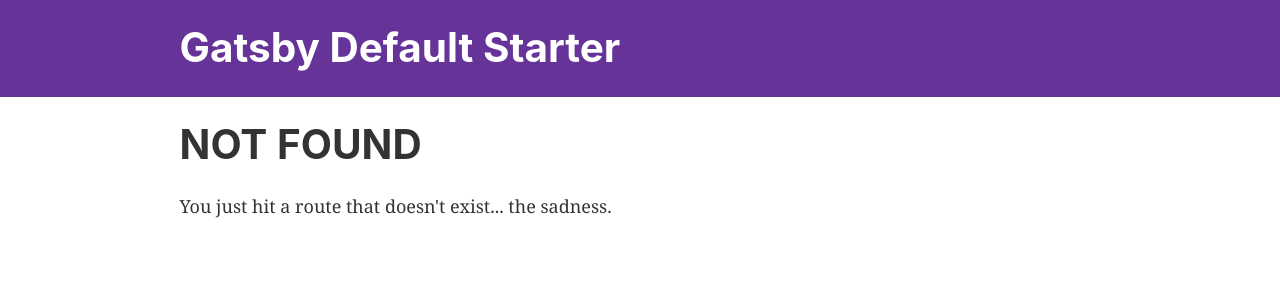
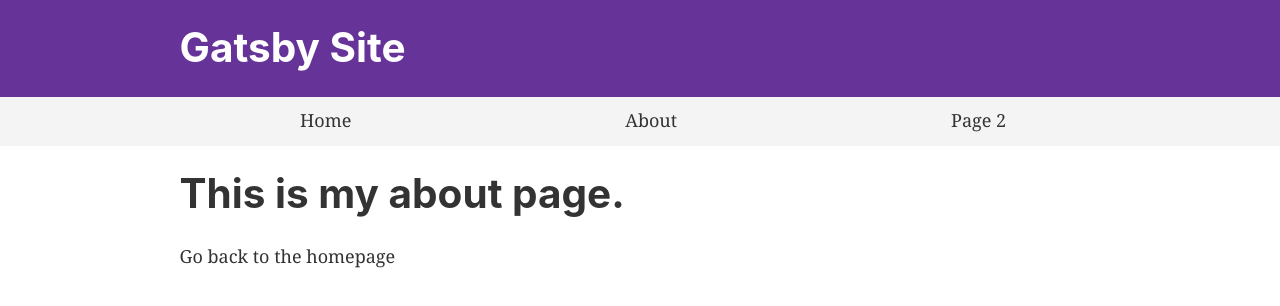
Before and after one commit to Allegra9/gatsby-app, a Gatsby site: page /about in a window 1280 px wide. Before the commit this address had no page. Built offline with nearby package versions, Linux system fonts and the light colour scheme; Gatsby itself is replaced by a stand-in of ours.

Commit message:
added nav menu

```diff
--- a/gatsby-config.js
+++ b/gatsby-config.js
@@ -1,6 +1,6 @@
 module.exports = {
   siteMetadata: {
-    title: 'Gatsby Default Starter',
+    title: 'Gatsby Site',
   },
   plugins: [
     'gatsby-plugin-react-helmet',
--- a/src/components/header.js
+++ b/src/components/header.js
@@ -5,7 +5,7 @@
   <div
     style={{
       background: 'rebeccapurple',
-      marginBottom: '1.45rem',
+      marginBottom: 0,
     }}
   >
     <div
--- a/src/components/layout.css
+++ b/src/components/layout.css
@@ -40,6 +40,8 @@
 a {
   background-color: transparent;
   -webkit-text-decoration-skip: objects;
+  color: #333;
+  text-decoration: none;
 }
 a:active,
 a:hover {
--- a/src/components/layout.js
+++ b/src/components/layout.js
@@ -4,6 +4,7 @@
 import { StaticQuery, graphql } from 'gatsby'
 
 import Header from './header'
+import Menu from './menu'
 import './layout.css'
 
 const Layout = ({ children }) => (
@@ -29,6 +30,7 @@
           <html lang="en" />
         </Helmet>
         <Header siteTitle={data.site.siteMetadata.title} />
+        <Menu/>
         <div
           style={{
             margin: '0 auto',
--- /dev/null
+++ b/src/components/menu.js
@@ -0,0 +1,23 @@
+import React from 'react'
+import { Link } from 'gatsby'
+
+const Menu = () => {
+  return (
+    <div style={{
+        background: '#f4f4f4',
+        paddingTop: '10px'
+      }}>
+      <ul style={{
+          listStyle: 'none',
+          display: 'flex',
+          justifyContent: 'space-evenly'
+        }}>
+        <li><Link to='/'>Home</Link></li>
+        <li><Link to='/about'>About</Link></li>
+        <li><Link to='/page-2'>Page 2</Link></li>
+      </ul>
+    </div>
+  )
+}
+
+export default Menu
--- /dev/null
+++ b/src/pages/about.js
@@ -0,0 +1,13 @@
+import React from 'react'
+import { Link } from 'gatsby'
+
+import Layout from '../components/layout'
+
+const AboutPage = () => (
+  <Layout>
+    <h1>This is my about page.</h1>
+    <Link to="/">Go back to the homepage</Link>
+  </Layout>
+)
+
+export default AboutPage
--- a/src/pages/index.js
+++ b/src/pages/index.js
@@ -6,10 +6,11 @@
 
 const IndexPage = () => (
   <Layout>
-    <h1>Hi Rimvydas!</h1>
+    <h1>Hi Naomi!</h1>
     <p>Welcome to my new Gatsby site.</p>
     <p>Which I just deployed on Netlify.</p>
-    <Link to="/page-2/">Click here</Link>
+    <Link to="/about/">ABOUT</Link><br></br>
+    <Link to="/page-2/">Page 2</Link>
     <img src={polarBear} alt=""></img>
   </Layout>
 )
```
